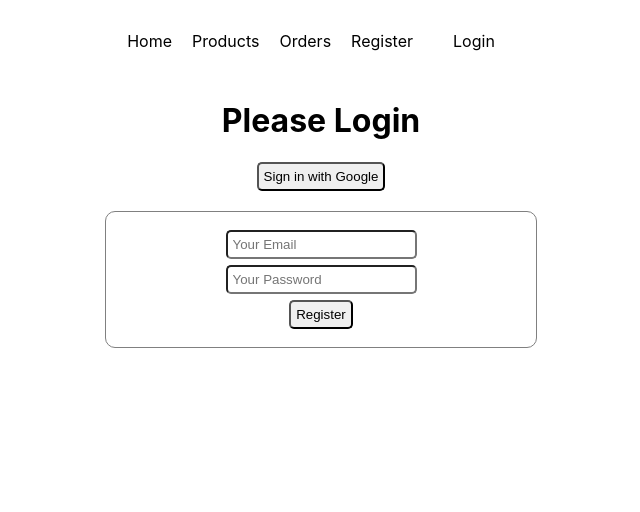
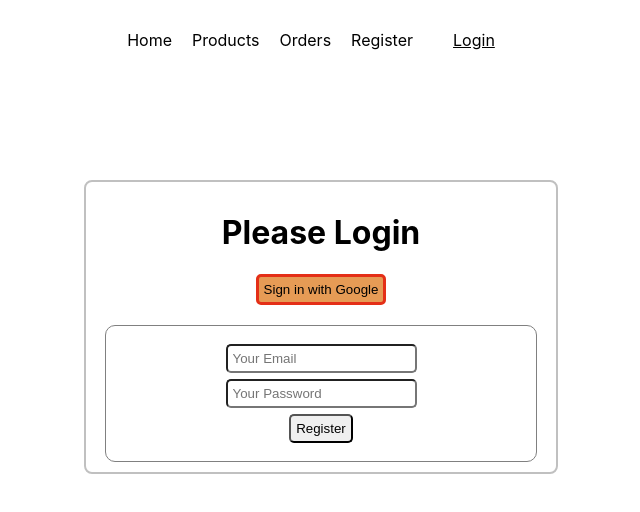
Before and after one commit to noman-swe/router-firebase-integration, a React (Create React App) app: page /login in a window 1280 px wide. Shown: the top 512 px of the page, without its empty margins (319-959 px from the left). Built offline with nearby package versions, Linux system fonts and the light colour scheme; no server answers.

Commit message:
58-7 Introduction To Protected Route And Require Auth

```diff
--- a/src/App.js
+++ b/src/App.js
@@ -5,6 +5,8 @@ import Login from './components/Login/Login';
 import Home from './components/Home/Home';
 import Register from './components/Register/Register';
 import Products from './components/Products/Products';
+import Orders from './components/Orders/Orders';
+import RequireAuth from './components/RequireAuth/RequireAuth';
 
 function App() {
   return (
@@ -15,7 +17,7 @@ function App() {
         <Route path='/login' element={<Login></Login>}>Login</Route>
         <Route path='/register' element={<Register></Register>}>Register</Route>
         <Route path='/products' element={<Products></Products>}>Products</Route>
-
+        <Route path='/orders' element={<RequireAuth><Orders></Orders></RequireAuth>}>Orders</Route>
       </Routes>
 
     </div>
--- /dev/null
+++ b/src/components/CustomLink/CustomLink.js
@@ -0,0 +1,23 @@
+import React from 'react';
+import { Link, useMatch, useResolvedPath } from 'react-router-dom';
+// import { LinkProps } from "react-router-dom";
+
+function CustomLink({ children, to, ...props }) {
+    let resolved = useResolvedPath(to);
+    let match = useMatch({ path: resolved.pathname, end: true });
+
+    return (
+        <div>
+            <Link
+                style={{ textDecoration: match ? "underline" : "none" }}
+                to={to}
+                {...props}
+            >
+                {children}
+            </Link>
+            {/* {match && " (active)"} */}
+        </div>
+    );
+}
+
+export default CustomLink;
--- a/src/components/Header/Header.css
+++ b/src/components/Header/Header.css
@@ -7,7 +7,10 @@
     align-items: center;
 
 }
+.header nav{
+    display: flex;
 
+}
 .header nav a {
     margin-right: 20px;
     text-decoration: none;
--- a/src/components/Header/Header.js
+++ b/src/components/Header/Header.js
@@ -4,6 +4,7 @@ import './Header.css';
 import { getAuth, signOut } from 'firebase/auth';
 import app from '../../firebase.init';
 import { useAuthState } from 'react-firebase-hooks/auth';
+import CustomLink from '../CustomLink/CustomLink';
 // import useFirebase from '../../hooks/useFirebase';
 
 const auth = getAuth(app);
@@ -15,17 +16,17 @@ const Header = () => {
     return (
         <div className='header'>
             <nav>
-                <Link to={'/'}>Home</Link>
-                <Link to={'/products'}>Products</Link>
-                <Link to={'/orders'}>Orders</Link>
-                <Link to={'/register'}>Register</Link>
+                <CustomLink to={'/'}>Home</CustomLink>
+                <CustomLink to={'/products'}>Products</CustomLink>
+                <CustomLink to={'/orders'}>Orders</CustomLink>
+                <CustomLink to={'/register'}>Register</CustomLink>
                 <span style={{ 'color': '#FF641A', 'marginRight': '20px', 'fontWeight': '600', 'fontSize': '18px' }}>{user?.displayName && user.displayName}</span>
                 {
                     user?.uid
                         ?
                         <button onClick={() => signOut(auth)}>Sign out</button>
                         :
-                        <Link to={'/login'}>Login</Link>
+                        <CustomLink to={'/login'}>Login</CustomLink>
                 }
             </nav>
         </div>
--- a/src/components/Login/Login.css
+++ b/src/components/Login/Login.css
@@ -1,8 +1,14 @@
-.login {
+.login-wrapper {
+    margin: 0 auto;
+    width: 450px;
+    border: 2px solid silver;
+    padding: 10px;
+    border-radius: 8px;
     text-align: center;
+    margin-top: 100px;
 }
 
-form {
+.log-in-form {
     border: 1px solid gray;
     height: fit-content;
     width: 400px;
@@ -20,6 +26,10 @@ input {
 button {
     padding: 5px;
     border-radius: 5px;
+    background-color: rgb(230, 155, 85);
+    border: 3px solid rgb(228, 47, 23);
+    cursor: pointer;
+    color: #000000;
 }
 
 .other-sign-in-options {
--- a/src/components/Login/Login.js
+++ b/src/components/Login/Login.js
@@ -10,17 +10,23 @@ const Login = () => {
     const [signInWithGoogle, user] = useSignInWithGoogle(auth);
     return (
         <div className='login'>
+            <div className="login-wrapper">
                 <h1>Please Login</h1>
+
                 <div className="other-sign-in-options">
                     <button onClick={() => signInWithGoogle()} >Sign in with Google</button>
                 </div>
-            <form >
+
+                  <form className='log-in-form'>
                     <input type="email" placeholder='Your Email' /> <br />
                     <input type="password" placeholder='Your Password' autoComplete='on' /> <br />
                     <input type="submit" value="Register" />
                 </form>
 
             </div>
+
+
+        </div>
     );
 };
 
--- /dev/null
+++ b/src/components/Orders/Orders.js
@@ -0,0 +1,11 @@
+import React from 'react';
+
+const Orders = () => {
+    return (
+        <div>
+            <h3>This is Orders</h3>
+        </div>
+    );
+};
+
+export default Orders;
--- a/src/components/Register/Register.css
+++ b/src/components/Register/Register.css
@@ -0,0 +1,10 @@
+.register {}
+
+.reg-wrapper {
+    margin: 0 auto;
+    width: 450px;
+    border: 1px solid bisque;
+    margin-top: 100px;
+    text-align: center;
+    padding: 15px;
+}
--- a/src/components/Register/Register.js
+++ b/src/components/Register/Register.js
@@ -1,16 +1,20 @@
 import React from 'react';
+import './Register.css';
 
 const Register = () => {
     return (
-        <div>
+        <div className='register'>
+            <div className="reg-wrapper">
+
                 <h2>Please Register Now</h2>
-            <form>
+                <form className='reg-form'>
                     <input type="text" name="" id="" placeholder='Your Name' /> <br />
                     <input type="email" name="" id="" placeholder='Your Email' /> <br />
                     <input type="password" name="" id="" placeholder='Your Password' /> <br />
                     <input type="submit" value="register" />
                 </form>
             </div>
+        </div>
     );
 };
 
--- /dev/null
+++ b/src/components/RequireAuth/RequireAuth.js
@@ -0,0 +1,19 @@
+import { getAuth } from 'firebase/auth';
+import React from 'react';
+import { useAuthState } from 'react-firebase-hooks/auth';
+import app from '../../firebase.init';
+import { Navigate, useLocation } from 'react-router-dom';
+
+const auth = getAuth(app);
+
+const RequireAuth = ({ children }) => {
+    const [user] = useAuthState(auth);
+    const location = useLocation();
+
+    if (!user) {
+        return <Navigate to='/login' state={{ from: location }} replace></Navigate>
+    }
+    return children;
+};
+
+export default RequireAuth;
```
Also changed, not shown: src/components/Orders/Orders.css (added). Lines whose indentation alone changed are shown as unchanged.
